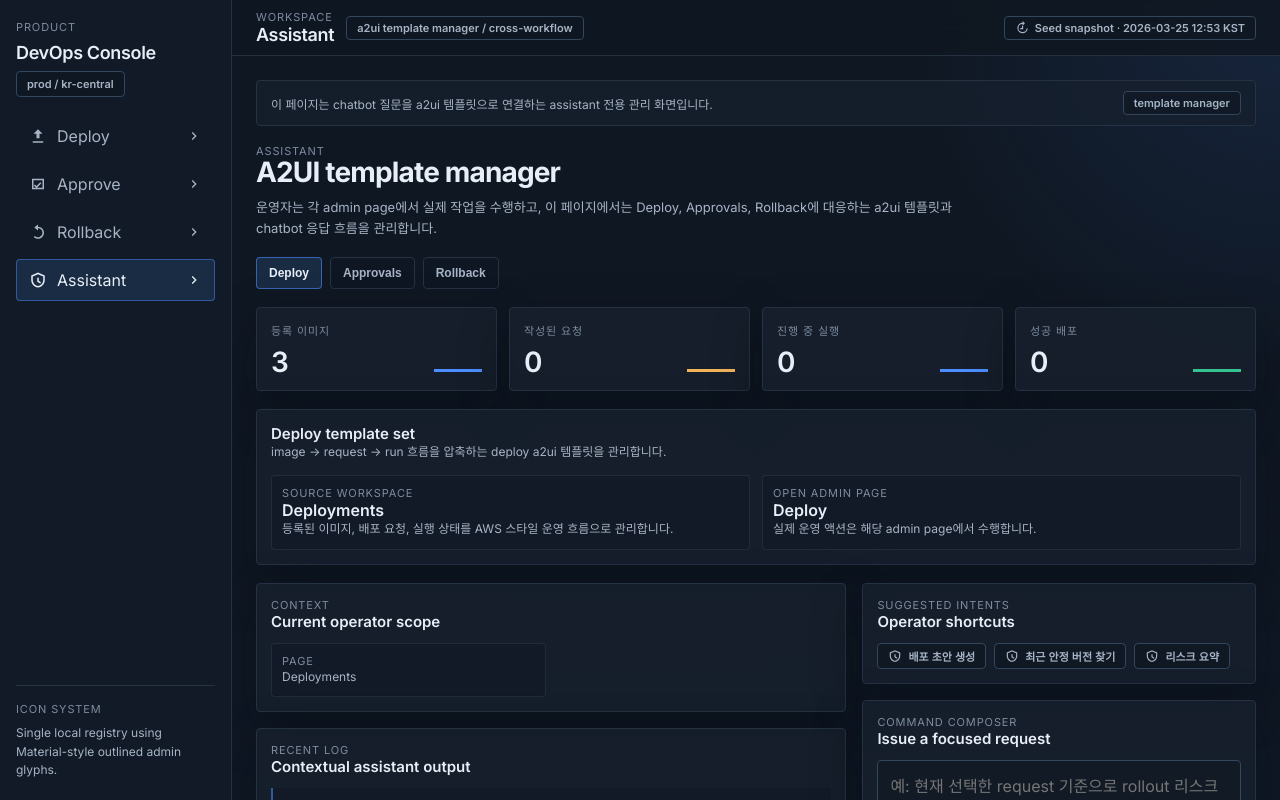
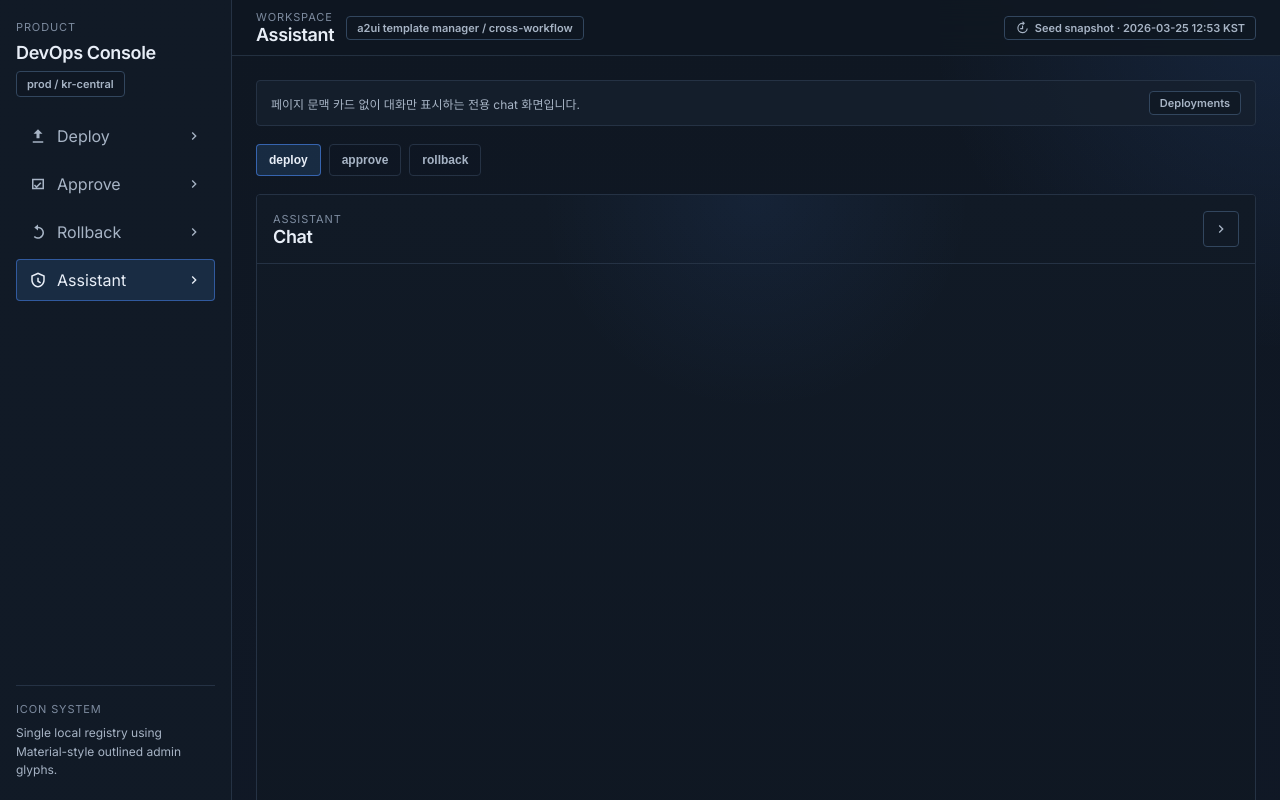
Before and after one commit to tahooki/a2ui-poc-rt-new-3, a Next.js app: page /assistant in a window 1280 px wide. Shown: the top 800 px of the page. Built offline with nearby package versions, Linux system fonts and the light colour scheme.

Commit message:
Add A2UI foundation planning docs and assistant layout updates

```diff
--- a/src/devops-console/assistant-page.tsx
+++ b/src/devops-console/assistant-page.tsx
@@ -1,59 +1,30 @@
 "use client";
 
-import Link from "next/link";
 import { useState } from "react";
+import { ChatAssistantPanel } from "@/devops-console/assistant/chat-assistant-panel";
 import styles from "@/devops-console/console-page.module.css";
-import { AssistantActivityLog } from "@/devops-console/assistant/activity-log";
-import { CommandComposer } from "@/devops-console/assistant/command-composer";
-import { ContextSummary } from "@/devops-console/assistant/context-summary";
-import { TemplateSurface } from "@/devops-console/assistant/template-surface";
-import { SummaryBand } from "@/devops-console/sections/summary-band";
 import { AppFrame } from "@/devops-console/shell/app-frame";
 import { useDevopsConsoleStore } from "@/devops-chat/store/app-store";
-import type { PageKey } from "@/devops-chat/types/domain";
+import type { ApprovalItem, DeployItem, PageKey, RollbackItem } from "@/devops-chat/types/domain";
 import { buildConsoleViewModel } from "@/devops-chat/view-models/build-console-view-model";
 
-const assistantTabs: Array<{
-  pageKey: PageKey;
-  label: string;
-  title: string;
-  description: string;
-  href: string;
-}> = [
-  {
-    pageKey: "deploy",
-    label: "Deploy",
-    title: "Deploy template set",
-    description: "image -> request -> run 흐름을 압축하는 deploy a2ui 템플릿을 관리합니다.",
-    href: "/deploy/request",
-  },
-  {
-    pageKey: "approve",
-    label: "Approvals",
-    title: "Approval template set",
-    description: "Temporary Access, Config Change, Data Operation 승인 패킷 템플릿을 관리합니다.",
-    href: "/approve",
-  },
-  {
-    pageKey: "rollback",
-    label: "Rollback",
-    title: "Rollback template set",
-    description: "summary, dry run, confirm 단계로 구성된 rollback a2ui 템플릿을 관리합니다.",
-    href: "/rollback",
-  },
-];
+function findSelectedItem(pageKey: PageKey, pages: ReturnType<typeof useDevopsConsoleStore.getState>["pages"]) {
+  switch (pageKey) {
+    case "deploy":
+      return (pages.deploy.items.find((item) => item.id === pages.deploy.selectedId) ?? null) as DeployItem | null;
+    case "approve":
+      return (pages.approve.items.find((item) => item.id === pages.approve.selectedId) ?? null) as ApprovalItem | null;
+    case "rollback":
+      return (pages.rollback.items.find((item) => item.id === pages.rollback.selectedId) ?? null) as RollbackItem | null;
+  }
+}
 
 export function AssistantPage() {
   const [sidebarOpen, setSidebarOpen] = useState(false);
   const [activeTab, setActiveTab] = useState<PageKey>("deploy");
   const pages = useDevopsConsoleStore((state) => state.pages);
-  const setComposerText = useDevopsConsoleStore((state) => state.setComposerText);
-  const activateIntent = useDevopsConsoleStore((state) => state.activateIntent);
-  const submitPrompt = useDevopsConsoleStore((state) => state.submitPrompt);
-  const runPrimaryTemplateAction = useDevopsConsoleStore((state) => state.runPrimaryTemplateAction);
-  const runSecondaryTemplateAction = useDevopsConsoleStore((state) => state.runSecondaryTemplateAction);
   const viewModel = buildConsoleViewModel(activeTab, pages);
-  const activeMeta = assistantTabs.find((tab) => tab.pageKey === activeTab) ?? assistantTabs[0];
+  const selectedItem = findSelectedItem(activeTab, pages);
 
   return (
     <AppFrame
@@ -68,80 +39,25 @@ export function AssistantPage() {
       sidebarOpen={sidebarOpen}
     >
       <div className={styles.noticeStrip}>
-        <span>이 페이지는 chatbot 질문을 a2ui 템플릿으로 연결하는 assistant 전용 관리 화면입니다.</span>
-        <span className={styles.headerMetaBadge}>template manager</span>
+        <span>페이지 문맥 카드 없이 대화만 표시하는 전용 chat 화면입니다.</span>
+        <span className={styles.headerMetaBadge}>{viewModel.pageTitle}</span>
       </div>
 
-      <section className={styles.pageIntro}>
-        <div className={styles.pageTitleRow}>
-          <div>
-            <div className={styles.sectionEyebrow}>Assistant</div>
-            <h1 className={styles.pageTitle}>A2UI template manager</h1>
-          </div>
-        </div>
-        <p className={styles.pageDescription}>
-          운영자는 각 admin page에서 실제 작업을 수행하고, 이 페이지에서는 Deploy, Approvals, Rollback에 대응하는 a2ui 템플릿과 chatbot 응답 흐름을 관리합니다.
-        </p>
-      </section>
-
       <nav className={styles.workflowNav}>
-        {assistantTabs.map((tab) => (
+        {(["deploy", "approve", "rollback"] as PageKey[]).map((tab) => (
           <button
-            className={`${styles.workflowNavItem} ${tab.pageKey === activeTab ? styles.workflowNavItemActive : ""}`}
-            key={tab.pageKey}
-            onClick={() => setActiveTab(tab.pageKey)}
+            className={`${styles.workflowNavItem} ${tab === activeTab ? styles.workflowNavItemActive : ""}`}
+            key={tab}
+            onClick={() => setActiveTab(tab)}
             type="button"
           >
-            {tab.label}
+            {tab}
           </button>
         ))}
       </nav>
 
-      <SummaryBand metrics={viewModel.summaryMetrics} />
-
-      <section className={styles.panel}>
-        <div className={styles.panelHeader}>
-          <div>
-            <h2 className={styles.panelTitle}>{activeMeta.title}</h2>
-            <p className={styles.panelDescription}>{activeMeta.description}</p>
-          </div>
-        </div>
-        <div className={styles.heroSplit}>
-          <div className={styles.templateMetaCard}>
-            <div className={styles.metaLabel}>Source workspace</div>
-            <div className={styles.detailPrimaryValue}>{viewModel.pageTitle}</div>
-            <div className={styles.propertyValue}>{viewModel.pageDescription}</div>
-          </div>
-          <Link className={styles.templateMetaCard} href={activeMeta.href}>
-            <div className={styles.metaLabel}>Open admin page</div>
-            <div className={styles.detailPrimaryValue}>{activeMeta.label}</div>
-            <div className={styles.propertyValue}>실제 운영 액션은 해당 admin page에서 수행합니다.</div>
-          </Link>
-        </div>
-      </section>
-
-      <div className={styles.workspaceGrid}>
-        <div className={styles.mainColumn}>
-          <ContextSummary context={viewModel.assistantContext} />
-          <AssistantActivityLog messages={viewModel.messages} />
-          <TemplateSurface
-            onPrimaryAction={() => runPrimaryTemplateAction(activeTab)}
-            onSecondaryAction={() => runSecondaryTemplateAction(activeTab)}
-            template={viewModel.template}
-          />
-        </div>
-        <div className={styles.detailColumn}>
-          <CommandComposer
-            composerPlaceholder={viewModel.composerPlaceholder}
-            composerText={viewModel.composerText}
-            error={viewModel.error}
-            intents={viewModel.intents}
-            isSubmitting={viewModel.isSubmitting}
-            onComposerChange={(value) => setComposerText(activeTab, value)}
-            onIntent={(intentId) => activateIntent(activeTab, intentId)}
-            onSubmit={() => void submitPrompt(activeTab)}
-          />
-        </div>
+      <div className={styles.chatAssistantStandalone}>
+        <ChatAssistantPanel onClose={() => {}} pageKey={activeTab} selectedItem={selectedItem} />
       </div>
     </AppFrame>
   );
--- a/src/devops-console/console-page.module.css
+++ b/src/devops-console/console-page.module.css
@@ -710,6 +710,14 @@
     linear-gradient(180deg, rgba(17, 26, 38, 0.98), rgba(15, 23, 34, 0.98));
 }
 
+.chatAssistantStandalone {
+  min-height: calc(100vh - var(--console-header-height) - (var(--console-page-padding) * 2));
+  border: 1px solid var(--console-border);
+  border-radius: var(--console-radius);
+  overflow: hidden;
+  background: linear-gradient(180deg, rgba(17, 26, 38, 0.96), rgba(15, 23, 34, 0.96));
+}
+
 .chatAssistantHeader {
   display: flex;
   align-items: center;
--- a/src/devops-console/shell/workspace-layout.tsx
+++ b/src/devops-console/shell/workspace-layout.tsx
@@ -12,7 +12,7 @@ export function WorkspaceLayout({
   return (
     <div className={`${styles.workspace} ${assistantOpen ? styles.workspaceAssistantOpen : ""}`}>
       <div className={styles.mainArea}>{children}</div>
-      {assistant ? (
+      {assistant && assistantOpen ? (
         <aside
           className={`${styles.assistantArea} ${assistantOpen ? styles.assistantAreaOpen : ""}`}
         >
```
Also changed, not shown: src/devops-console/console-page.tsx (+2 -34 lines), 8 other files (tests, documents, lock files or other folders).
